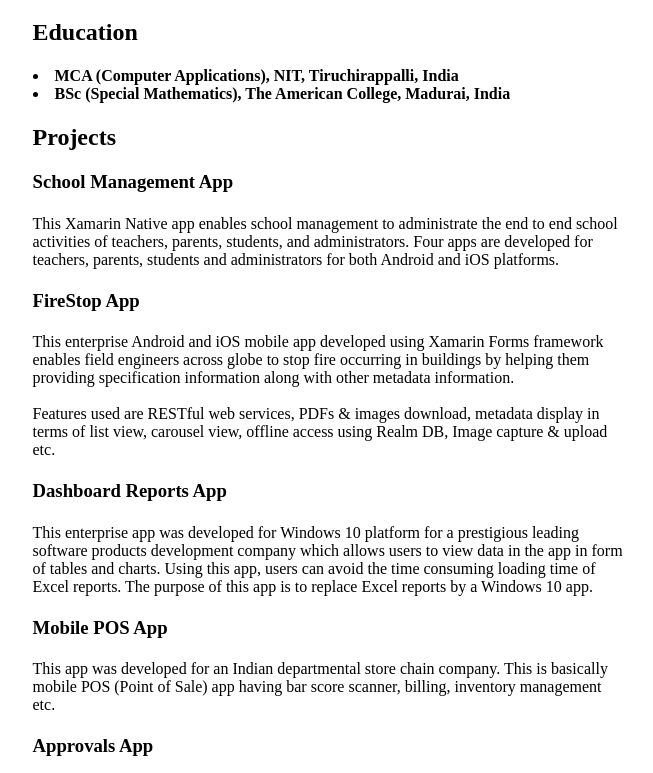
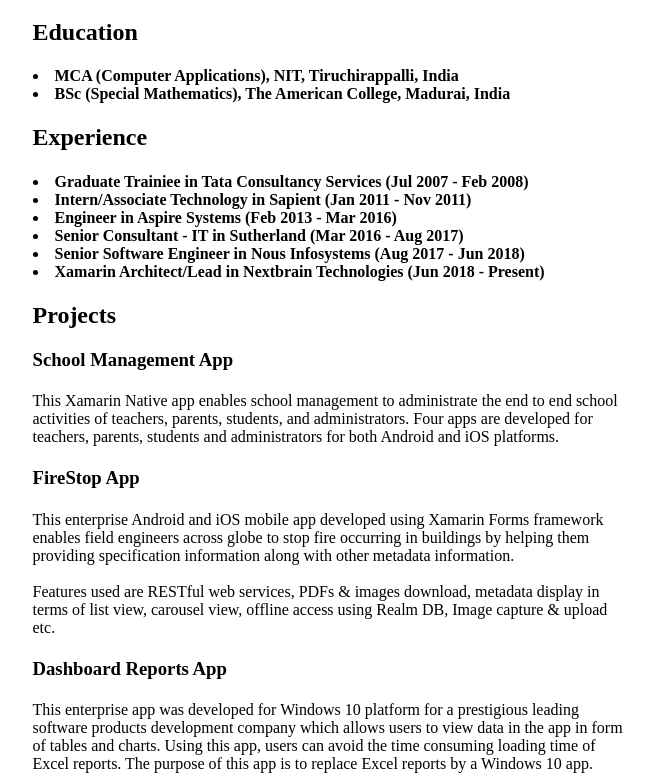
Before and after one commit to rameshkumarpoliah/rameshkumarpoliah.github.io, a plain HTML site: page index.html in a window 1280 px wide. Shown: the part 61-834 px from the top of the page, without its empty margins (310-963 px from the left). Drawn offline with Linux system fonts and the light colour scheme.

Commit message:
Added experience

```diff
--- a/index.html
+++ b/index.html
@@ -8,7 +8,17 @@
 <h1>Ramesh Kumar Poliah</h1>
 <h2>Education<h2>
 
+
 <h4><li>MCA (Computer Applications), NIT, Tiruchirappalli, India</li><li>BSc (Special Mathematics), The American College, Madurai, India</li><h4>
+<h2>Experience<h2>
+<h4>
+<li>Graduate Trainiee in Tata Consultancy Services (Jul 2007 - Feb 2008)</li>
+<li>Intern/Associate Technology in Sapient (Jan 2011 - Nov 2011)</li>
+<li>Engineer in Aspire Systems (Feb 2013 - Mar 2016)</li>
+<li>Senior Consultant - IT in Sutherland (Mar 2016 - Aug 2017)</li>
+<li>Senior Software Engineer in Nous Infosystems (Aug 2017 - Jun 2018)</li>
+<li>Xamarin Architect/Lead in Nextbrain Technologies (Jun 2018 - Present)</li>
+</h4>
 
 <h2>Projects<h2>
 <h3>School Management App<h3>
```
